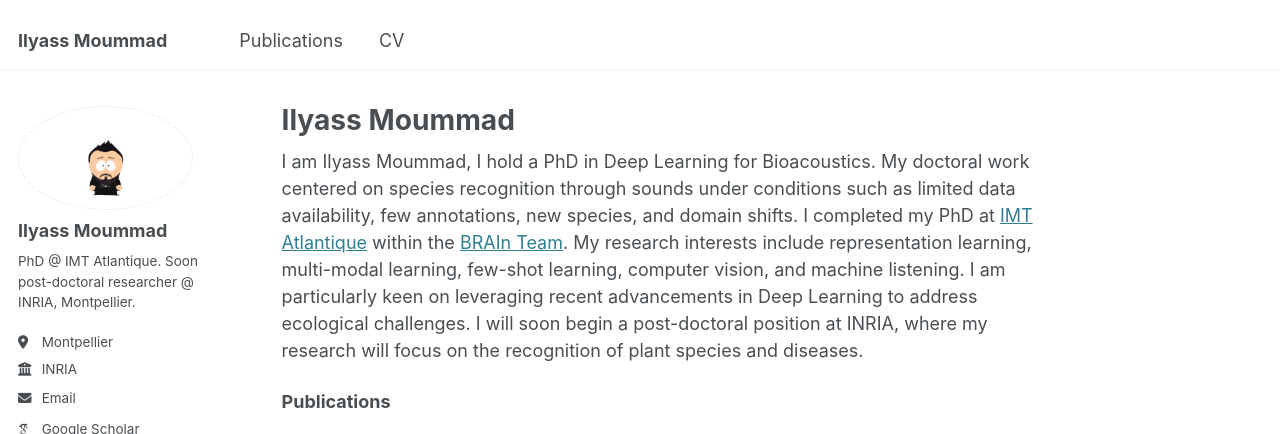
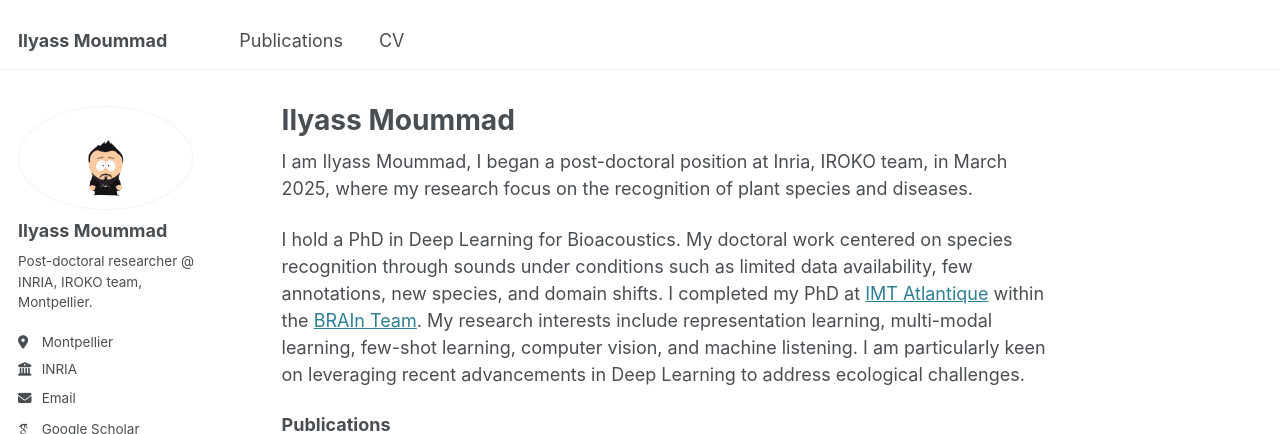
Before and after one commit to ilyassmoummad/ilyassmoummad.github.io, a Jekyll site: the page built from _pages/about.md, in a window 1280 px wide and 1186 px high, cut to the strip 0-434 px from the top of the window. Built offline with Jekyll 4.4.1, drawn with Linux system fonts in a browser that asks for light colours; some web fonts are replaced.

Commit message:
update personal website

```diff
--- a/_config.yml
+++ b/_config.yml
@@ -25,7 +25,7 @@ author:
   avatar           : "south_park-me.png"
   name             : "Ilyass Moummad"
   pronouns         : # example: "she/her"
-  bio              : "PhD @ IMT Atlantique. Soon post-doctoral researcher @ INRIA, Montpellier."
+  bio              : "Post-doctoral researcher @ INRIA, IROKO team, Montpellier."
   location         : "Montpellier"
   employer         : "INRIA"
   uri              : # URL
--- a/_pages/about.md
+++ b/_pages/about.md
@@ -7,7 +7,9 @@ redirect_from:
   - /about.html
 ---
 
-I am Ilyass Moummad, I hold a PhD in Deep Learning for Bioacoustics. My doctoral work centered on species recognition through sounds under conditions such as limited data availability, few annotations, new species, and domain shifts. I completed my PhD at [IMT Atlantique](www.imt-atlantique.fr/) within the [BRAIn Team](https://www.imt-atlantique.fr/en/research-innovation/teams/brain). My research interests include representation learning, multi-modal learning, few-shot learning, computer vision, and machine listening. I am particularly keen on leveraging recent advancements in Deep Learning to address ecological challenges. I will soon begin a post-doctoral position at INRIA, where my research will focus on the recognition of plant species and diseases.
+I am Ilyass Moummad, I began a post-doctoral position at Inria, IROKO team, in March 2025, where my research focus on the recognition of plant species and diseases.
+
+I hold a PhD in Deep Learning for Bioacoustics. My doctoral work centered on species recognition through sounds under conditions such as limited data availability, few annotations, new species, and domain shifts. I completed my PhD at [IMT Atlantique](www.imt-atlantique.fr/) within the [BRAIn Team](https://www.imt-atlantique.fr/en/research-innovation/teams/brain). My research interests include representation learning, multi-modal learning, few-shot learning, computer vision, and machine listening. I am particularly keen on leveraging recent advancements in Deep Learning to address ecological challenges.
 
 **Publications**
 
```
Also changed, not shown: _pages/cv.md (+2 -2 lines).
